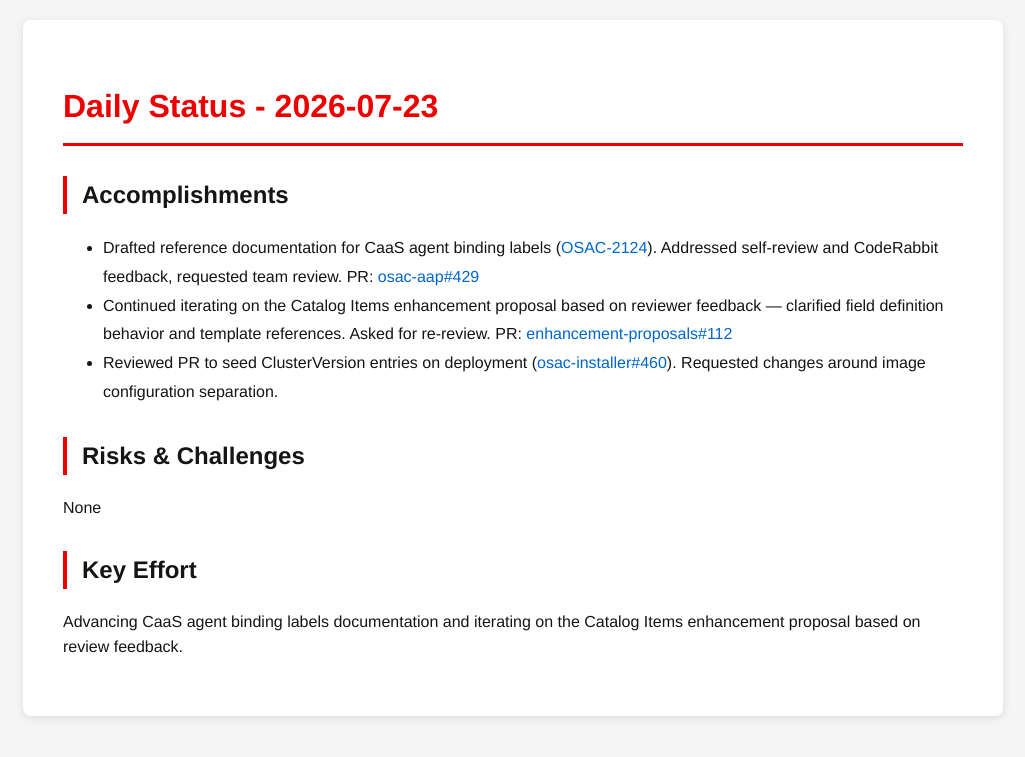
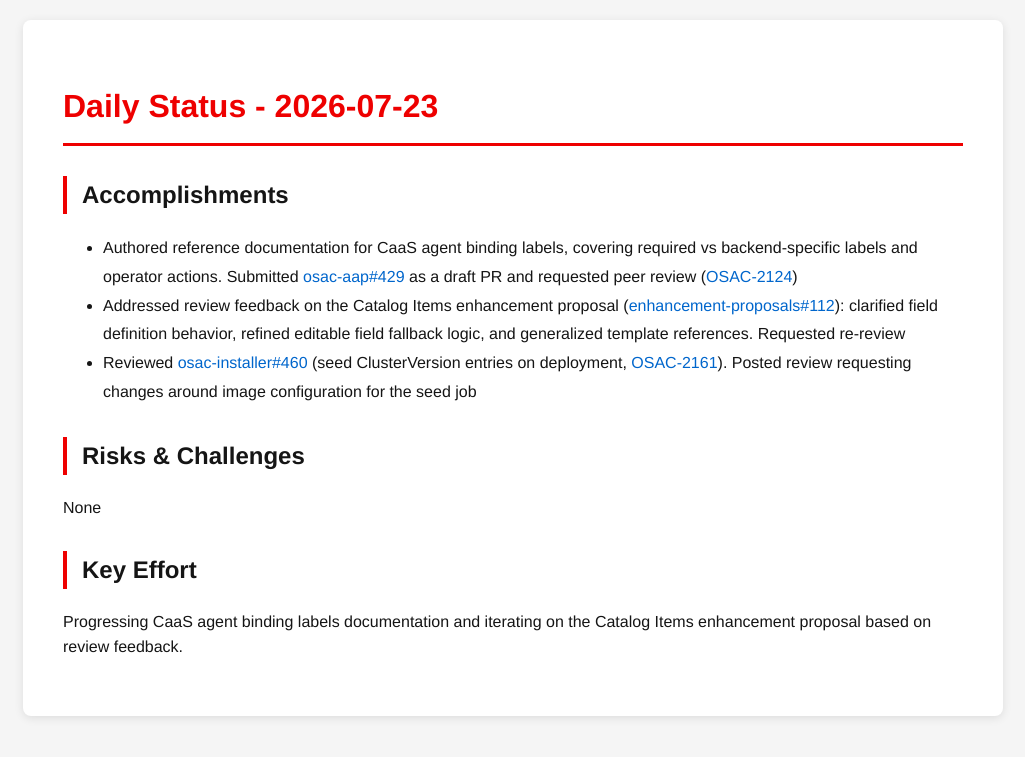
Before and after one commit to tzvatot/daily-status, a Jekyll site: the page built from 2026-07-23.md, in a window 1280 px wide. Shown: the top 757 px of the page, without its empty margins (127-1152 px from the left). Built offline with Jekyll 4.4.1, drawn with Linux system fonts in a browser that asks for light colours.

Commit message:
Daily status update - 2026-07-23

```diff
--- a/2026-07-23.md
+++ b/2026-07-23.md
@@ -7,12 +7,12 @@ date: 2026-07-23
 # Daily Status - 2026-07-23
 
 ## Accomplishments
-- Drafted reference documentation for CaaS agent binding labels ([OSAC-2124](https://redhat.atlassian.net/browse/OSAC-2124)). Addressed self-review and CodeRabbit feedback, requested team review. PR: [osac-aap#429](https://github.com/osac-project/osac-aap/pull/429)
-- Continued iterating on the Catalog Items enhancement proposal based on reviewer feedback — clarified field definition behavior and template references. Asked for re-review. PR: [enhancement-proposals#112](https://github.com/osac-project/enhancement-proposals/pull/112)
-- Reviewed PR to seed ClusterVersion entries on deployment ([osac-installer#460](https://github.com/osac-project/osac-installer/pull/460)). Requested changes around image configuration separation.
+- Authored reference documentation for CaaS agent binding labels, covering required vs backend-specific labels and operator actions. Submitted [osac-aap#429](https://github.com/osac-project/osac-aap/pull/429) as a draft PR and requested peer review ([OSAC-2124](https://redhat.atlassian.net/browse/OSAC-2124))
+- Addressed review feedback on the Catalog Items enhancement proposal ([enhancement-proposals#112](https://github.com/osac-project/enhancement-proposals/pull/112)): clarified field definition behavior, refined editable field fallback logic, and generalized template references. Requested re-review
+- Reviewed [osac-installer#460](https://github.com/osac-project/osac-installer/pull/460) (seed ClusterVersion entries on deployment, [OSAC-2161](https://redhat.atlassian.net/browse/OSAC-2161)). Posted review requesting changes around image configuration for the seed job
 
 ## Risks & Challenges
 None
 
 ## Key Effort
-Advancing CaaS agent binding labels documentation and iterating on the Catalog Items enhancement proposal based on review feedback.
+Progressing CaaS agent binding labels documentation and iterating on the Catalog Items enhancement proposal based on review feedback.
```
